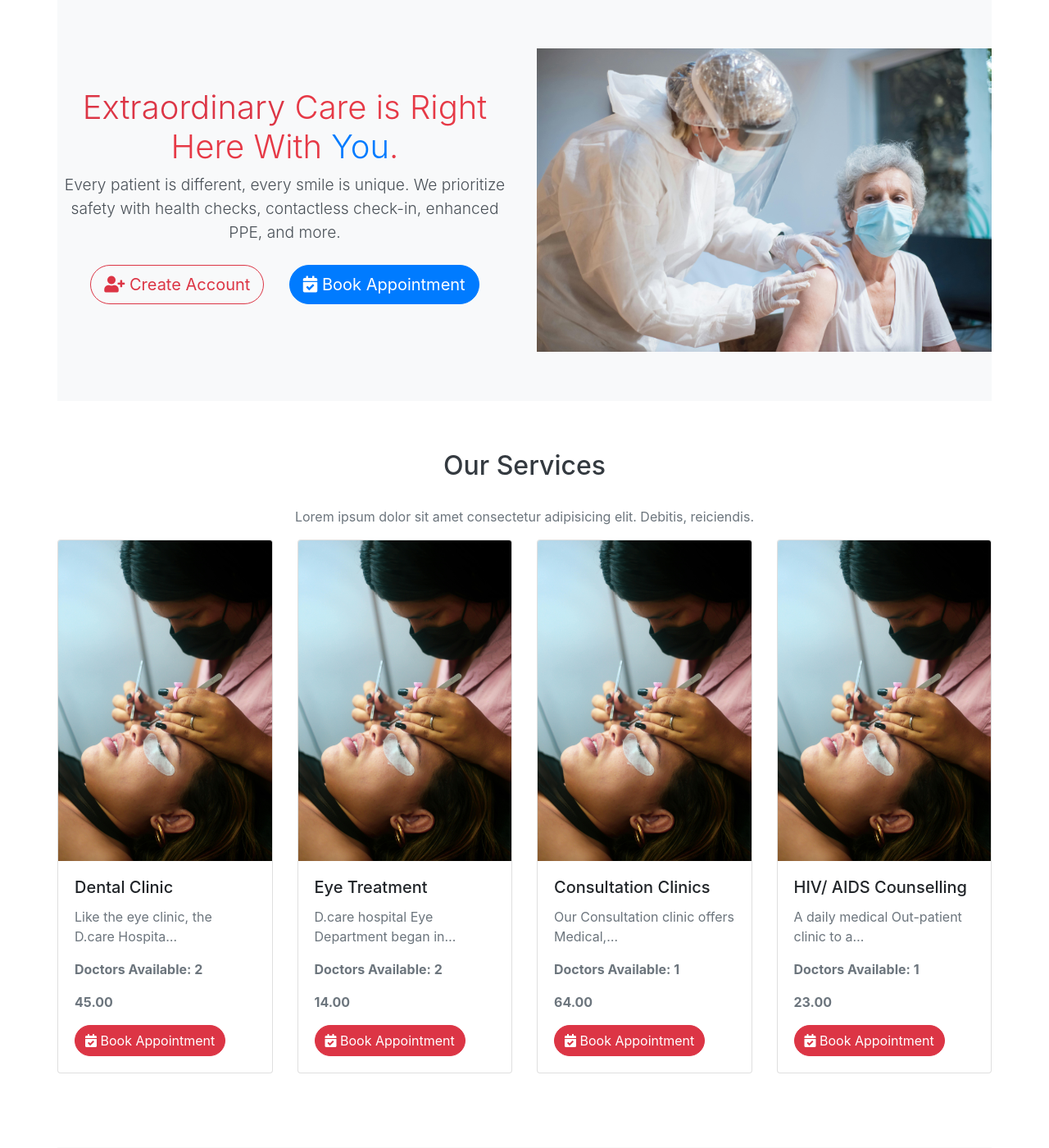
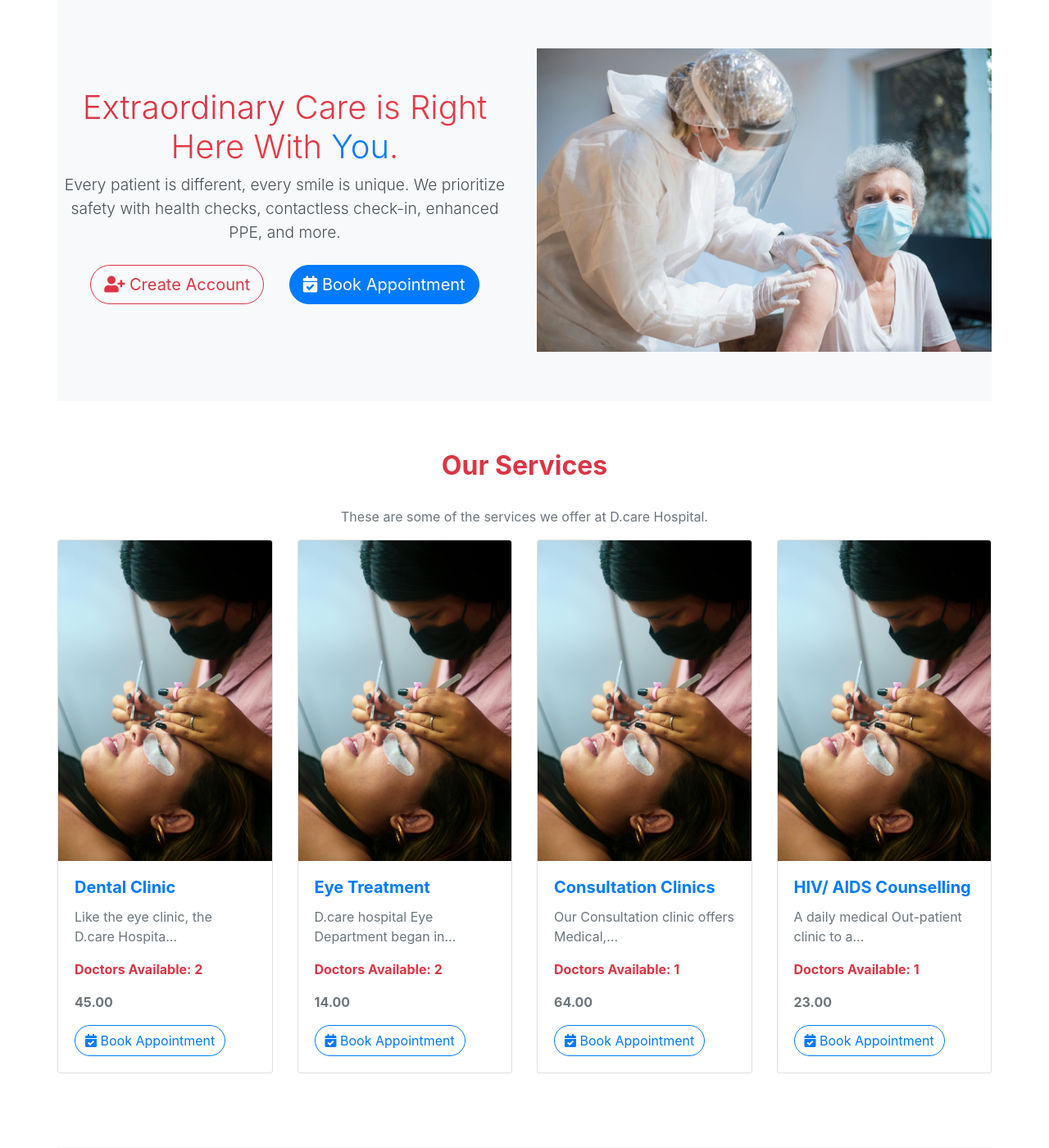
Before and after one commit to Engpaulmutebi/Paul_Health-managemnt-system, a Django app: page / in a window 1280 px wide. Shown: the part 57-1457 px from the top of the page at 82% size. Run offline with Django 5.2, Linux system fonts and the light colour scheme; data comes from the database, SQL or seed files in the repository; both versions use the stored data as it was after the commit; some libraries are stand-ins or nearby versions.

Commit message:
adding the service

```diff
--- a/templates/users/profile.html
+++ b/templates/users/profile.html
@@ -126,20 +126,23 @@
 
   <!-- Services Section -->
   <div class="container services-section">
-    <h2 class="text-center">Our Services</h2>
-    <p class="text-center">Lorem ipsum dolor sit amet consectetur adipisicing elit. Debitis, reiciendis.</p>
+    <h2 class="text-center text-danger font-weight-bold" >Our Services</h2>
+    <p class="text-center">These are some of the services we offer at D.care Hospital.</p>
 
     <div class="row">
       {% for s in services %}
-      <div class="col-md-3">
+      <div class="col-md-3" >
+
         <div class="card">
-          <img src="{{s.image}}" class="card-img-top" alt="Service">
+          <a href="{% url 'service_detail' s.id %}"type="submit">
+            <img src="{{s.image}}" href="{% url 'service_detail' s.id %}" type="submit"class="card-img-top" alt="Service">
+          </a>
           <div class="card-body">
-            <h5 class="card-title">{{s.name}}</h5>
+            <h5 class="card-title text-primary font-weight-bold"><a href="{% url 'service_detail' s.id %}"type="submit">{{s.name}}</a></h5>
             <p class="card-text">{{s.description|truncatechars:40}}</p>
-            <p><strong>Doctors Available: {{s.available_doctors.all.count}}</strong></p>
+            <p class="text-danger"><strong>Doctors Available: {{s.available_doctors.all.count}}</strong></p>
             <p><strong>{{s.cost}}</strong></p>
-            <a href="{% url 'service_detail' s.id %}" class="btn btn-danger rounded-btn" type="submit"><i class="fas fa-calendar-check"></i> Book Appointment</a>
+            <a href="{% url 'service_detail' s.id %}" class="btn  btn-outline-primary rounded-btn" type="submit"><i class="fas fa-calendar-check"></i> Book Appointment</a>
           </div>
         </div>
 
```
Also changed, not shown: templates/users/service_detail.html (+15 -26 lines), db.sqlite3, media/images/eye_4F9cPP3.jpg (added), media/images/eye_OyruRLW.jpg (added), media/images/eye_she054C.jpg (added), media/images/eye_vGVukTX.jpg (added).
